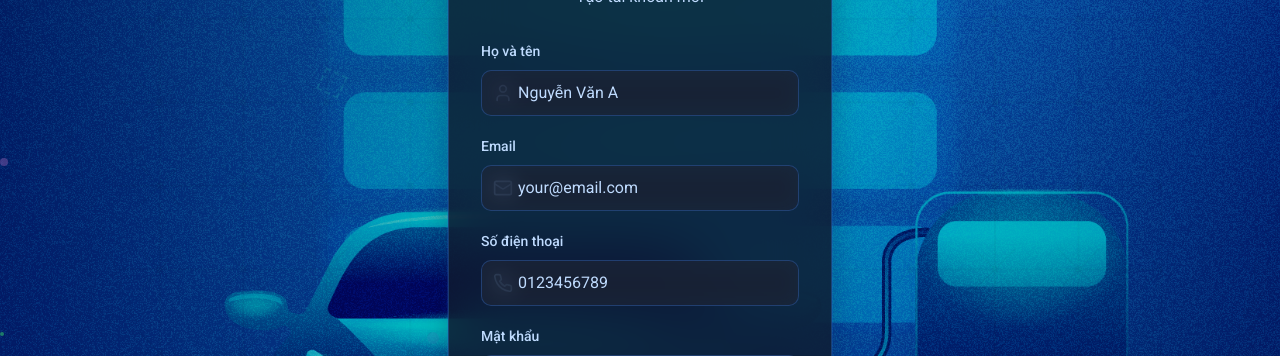
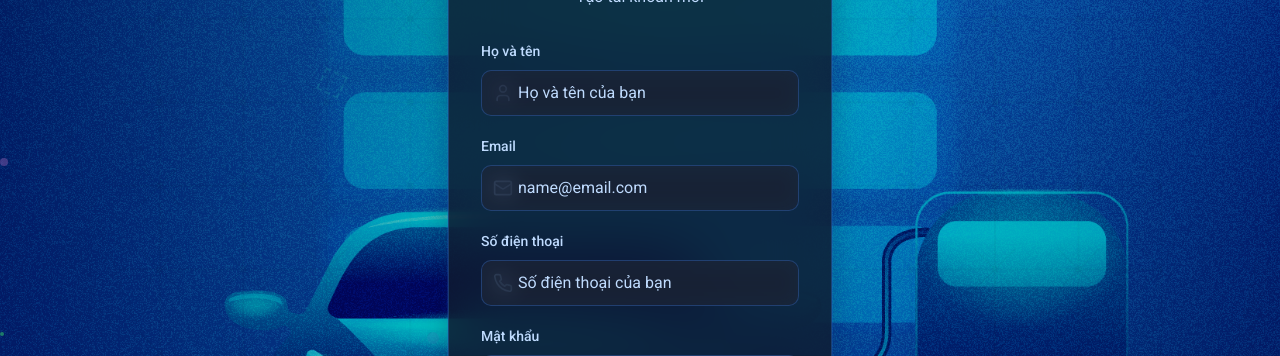
Before and after one commit to obthack/SWP391_Topic2_Frontend_ver2, a React (Vite) app: page /register in a window 1280 px wide. Shown: the part 254-610 px from the top of the page. Built offline with nearby package versions, Linux system fonts and the light colour scheme; no server answers.

Commit message:
sửa hiện thị đki

```diff
--- a/src/components/auth/RegisterForm.jsx
+++ b/src/components/auth/RegisterForm.jsx
@@ -310,7 +310,7 @@ export const RegisterForm = () => {
                     value={formData.fullName}
                     onChange={handleChange}
                     className="auth-input"
-                    placeholder="Nguyễn Văn A"
+                    placeholder="Họ và tên của bạn"
                     required
                   />
                 </div>
@@ -330,7 +330,7 @@ export const RegisterForm = () => {
                     value={formData.email}
                     onChange={handleChange}
                     className="auth-input"
-                    placeholder="your@email.com"
+                    placeholder="name@email.com"
                     required
                   />
                 </div>
@@ -350,7 +350,7 @@ export const RegisterForm = () => {
                     value={formData.phone}
                     onChange={handleChange}
                     className="auth-input"
-                    placeholder="0123456789"
+                    placeholder="Số điện thoại của bạn"
                     required
                   />
                 </div>
```
Also changed, not shown: 2 other files (tests, documents, lock files or other folders).
